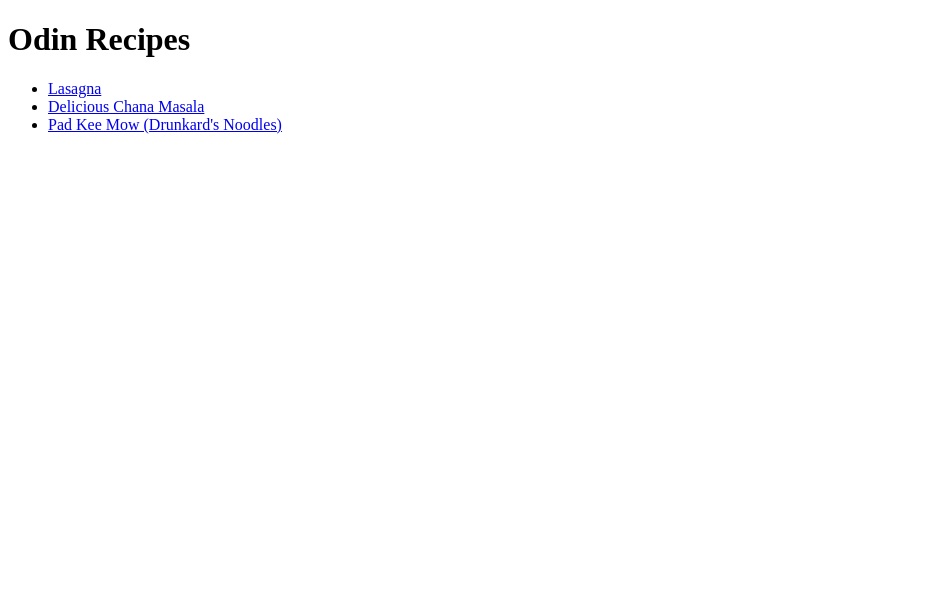
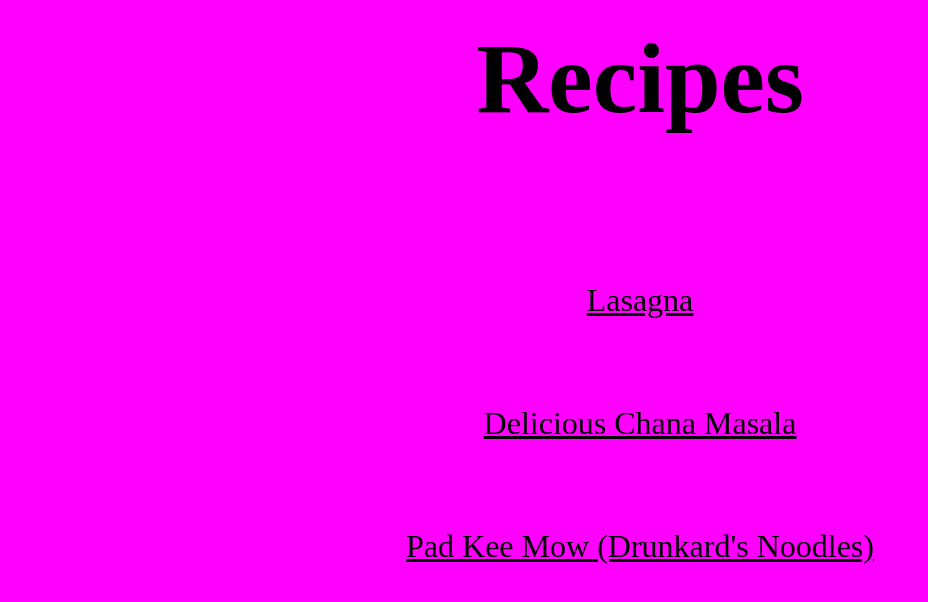
Before and after one commit to vsharxa/odin-recipes, a plain HTML site: page index.html in a window 1280 px wide. Shown: the whole page, without its empty margins (0-928 px from the left). Drawn offline with Linux system fonts and the light colour scheme.

Commit message:
minor html change

```diff
--- a/index.html
+++ b/index.html
@@ -5,13 +5,24 @@
     <meta http-equiv="X-UA-Compatible" content="IE=edge">
     <meta name="viewport" content="width=device-width, initial-scale=1.0">
     <title>Document</title>
+    <link rel="stylesheet" href="style.css">
 </head>
 <body>
-    <h1>Odin Recipes</h1>
-    <ul>
-    <li><a href="recipes/lasagna.html">Lasagna</a></li>
-    <li><a href="recipes/dcm.html">Delicious Chana Masala</a></li>
-    <li><a href="recipes/pkm.html">Pad Kee Mow (Drunkard's Noodles)</a></li>
-    </ul>
+    <h1><div>Recipes</div></h1>
+
+    <p>Lorem ipsum dolor sit amet, consectetur adipiscing elit, sed do eiusmod tempor incididunt ut labore et dolore magna aliqua. Ut enim ad minim veniam, quis nostrud exercitation ullamco laboris nisi ut aliquip ex ea commodo consequat. Duis aute irure dolor in reprehenderit in voluptate velit esse cillum dolore eu fugiat nulla pariatur. Excepteur sint occaecat cupidatat non proident, sunt in culpa qui officia deserunt kkkkkkkkkkkkkkkkkkkkkkkkkkkkkkkkkkkkkkkkkkk
+        kk kkkkkkkkk kkkkkkkkkkkkkkk kkkkkkkkkk kkkkk kkkkkkkkkk kkkkkkkkkkk
+        kkkkkkkkkkkkk kkkkkkkkkk kkkkk kkkkkkkkkkkk kkkkkkkkkkkkkkkkkkkkkk
+        kkkkkkkkkkkkkkkkkkkk Lorem ipsum dolor sit amet, consectetur adipiscing elit, sed do eiusmod tempor incididunt ut labore et dolore magna aliqua. Ut enim ad minim veniam, quis nostrud exercitation ullamco laboris nisi ut aliquip ex ea commodo consequat. Duis aute irure dolor in reprehenderit in voluptate velit esse cillum dolore eu fugiat nulla pariatur. Excepteur sint occaecat cupidatat non proident, sunt in culpa qui officia deserunt mollit anim id est laborum. mollit anim id est laborum.</p>
+
+    <p><a class="lasa" href="recipes/lasagna.html">Lasagna</a></p>
+
+    <p>Lorem ipsum dolor sit amet, consectetur adipiscing elit, sed do eiusmod tempor incididunt ut labore et dolore magna aliqua. Ut enim ad minim veniam, quis nostrud exercitation ullamco laboris nisi ut aliquip ex ea commodo consequat. Duis aute irure dolor in reprehenderit in voluptate velit esse cillum dolore eu fugiat nulla pariatur. Excepteur sint occaecat cupidatat non proident, sunt in culpa qui officia deserunt mollit anim id est laborum.</p>
+
+    <p><a class="chana" href="recipes/dcm.html">Delicious Chana Masala</a></p>
+
+    <p>Lorem ipsum dolor sit amet, consectetur adipiscing elit, sed do eiusmod tempor incididunt ut labore et dolore magna aliqua. Ut enim ad minim veniam, quis nostrud exercitation ullamco laboris nisi ut aliquip ex ea commodo consequat. Duis aute irure dolor in reprehenderit in voluptate velit esse cillum dolore eu fugiat nulla pariatur. Excepteur sint occaecat cupidatat non proident, sunt in culpa qui officia deserunt mollit anim id est laborum.</p>
+
+    <p><a class="pad" href="recipes/pkm.html">Pad Kee Mow (Drunkard's Noodles)</a></p>
 </body>
 </html>
```
